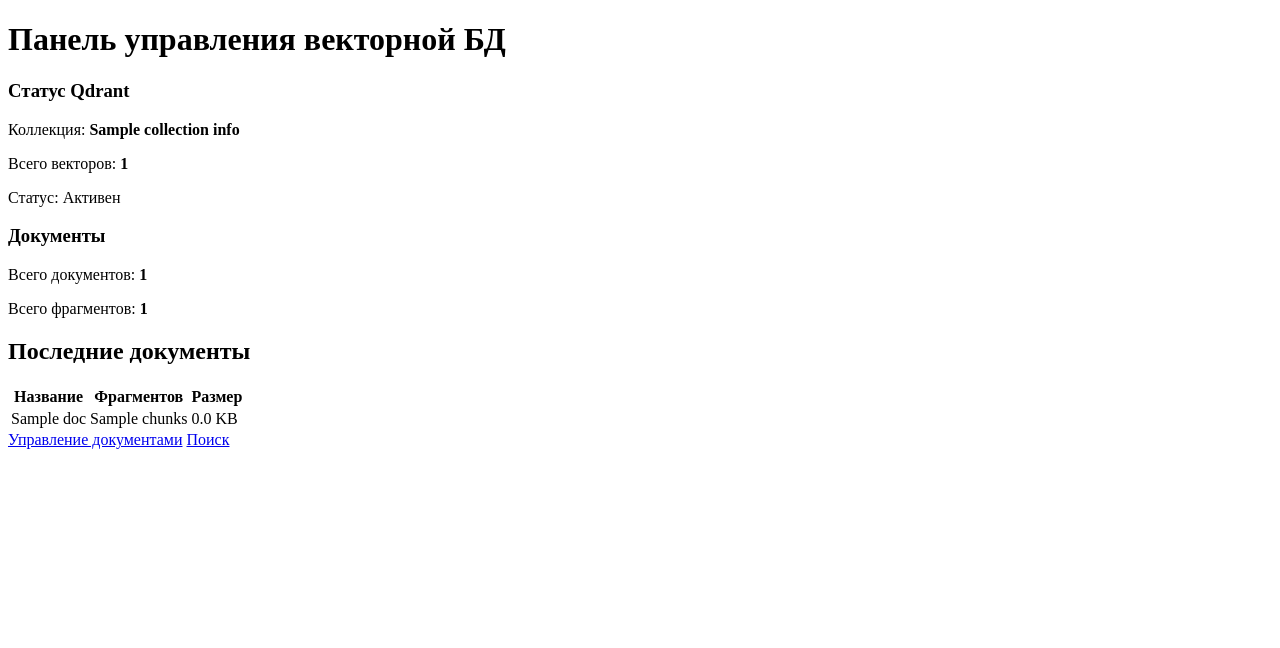
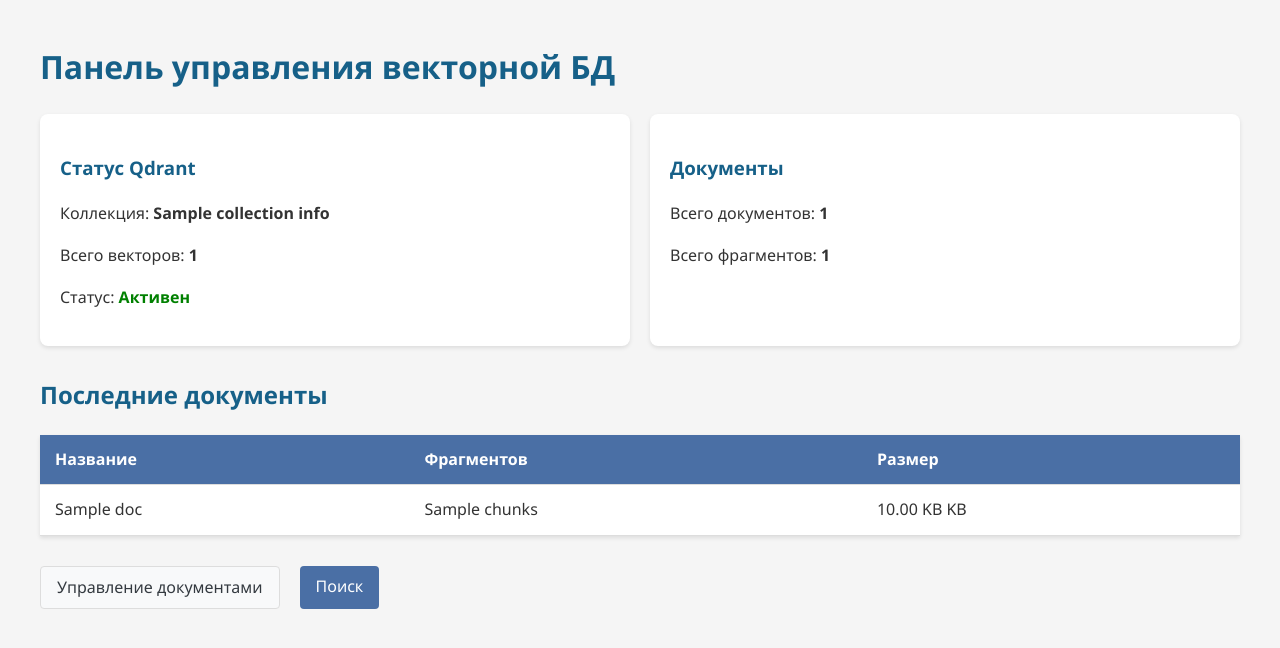
Before and after one commit to SRValeev/Document-DB, a FastAPI app: template web/templates/dashboard.html in a window 1280 px wide. Shown: the top 648 px of the page. Run offline with FastAPI, Linux system fonts and the light colour scheme; the template is opened without the code that fills it: most values are stand-ins (such as "Sample title", 1, 10 or a date in 2020).

Commit message:
web done

```diff
--- a/main.py
+++ b/main.py
@@ -1,15 +1,17 @@
 import os
 import asyncio
-from fastapi import FastAPI, Request, HTTPException
+from fastapi import FastAPI, Request, HTTPException, Form
 from fastapi.staticfiles import StaticFiles
 from fastapi.templating import Jinja2Templates
+from fastapi.responses import RedirectResponse
 from qdrant_client import QdrantClient
-from qdrant_client.models import VectorParams, Distance
+from qdrant_client.models import VectorParams, Distance, PointIdsList
 from utils.helpers import load_config
 from datetime import datetime
 import pandas as pd
 from collections import defaultdict
-from typing import Dict, List
+from typing import Dict, List, Optional
+from sentence_transformers import SentenceTransformer
 
 app = FastAPI()
 config = load_config()
@@ -18,160 +20,143 @@ config = load_config()
 app.mount("/static", StaticFiles(directory="web/static"), name="static")
 templates = Jinja2Templates(directory="web/templates")
 
-# Инициализация клиента Qdrant
+# Инициализация клиентов
 qdrant_client = QdrantClient(
     host=config['qdrant']['host'],
     port=config['qdrant']['port'],
     timeout=10
 )
+embedding_model = SentenceTransformer(config['processing']['embedding_model'])
 
-async def get_collection_stats() -> Dict:
-    """Получение базовой статистики коллекции"""
-    collection_info = qdrant_client.get_collection(config['qdrant']['collection_name'])
+async def get_collection_info() -> Dict:
+    """Получение информации о коллекции"""
+    collection = qdrant_client.get_collection(config['qdrant']['collection_name'])
+    count = qdrant_client.count(config['qdrant']['collection_name'])
     return {
         "name": config['qdrant']['collection_name'],
-        "status": collection_info.status,
-        "vectors_count": collection_info.vectors_count,
-        "points_count": qdrant_client.count(config['qdrant']['collection_name']).count
+        "status": collection.status,
+        "vectors_count": collection.vectors_count,
+        "points_count": count.count
     }
 
 async def get_detailed_stats() -> Dict:
     """Получение детальной статистики по документам"""
-    try:
-        # Получаем общее количество точек
-        count_info = qdrant_client.count(config['qdrant']['collection_name'])
+    records, _ = qdrant_client.scroll(
+        collection_name=config['qdrant']['collection_name'],
+        limit=10000,
+        with_payload=True
+    )
 
-        if count_info.count == 0:
-            return {
-                'documents': [],
-                'type_stats': {},
-                'size_stats': {},
-                'time_stats': {}
-            }
+    doc_stats = defaultdict(lambda: {
+        'name': '',
+        'chunks': 0,
+        'size': 0,
+        'types': set(),
+        'pages': set(),
+        'first_seen': None,
+        'last_seen': None
+    })
 
-        # Постраничная загрузка данных
-        records = []
-        next_offset = None
-        batch_size = 1000
+    type_stats = defaultdict(int)
+    size_data = []
+    date_data = []
 
-        while True:
-            batch, next_offset = qdrant_client.scroll(
-                collection_name=config['qdrant']['collection_name'],
-                limit=batch_size,
-                offset=next_offset,
-                with_payload=True,
-                with_vectors=False
-            )
-            records.extend(batch)
-            if not next_offset:
-                break
+    for record in records:
+        payload = record.payload
+        metadata = payload.get('metadata', {})
+        file_id = metadata.get('file_id')
+        text = payload.get('text', '')
 
-        # Анализ данных
-        doc_stats = defaultdict(lambda: {
-            'name': '',
-            'chunks': 0,
-            'size': 0,
-            'types': set(),
-            'pages': set(),
-            'first_seen': None,
-            'last_seen': None
+        if file_id:
+            doc_stats[file_id]['name'] = metadata.get('source', file_id)
+            doc_stats[file_id]['chunks'] += 1
+            doc_stats[file_id]['size'] += len(text)
+            doc_stats[file_id]['types'].add(metadata.get('type', 'unknown'))
+            doc_stats[file_id]['pages'].add(metadata.get('page', 0))
+
+            if 'processing_date' in metadata:
+                try:
+                    date_obj = datetime.strptime(metadata['processing_date'], '%Y-%m-%d')
+                    if not doc_stats[file_id]['first_seen'] or date_obj < doc_stats[file_id]['first_seen']:
+                        doc_stats[file_id]['first_seen'] = date_obj
+                    if not doc_stats[file_id]['last_seen'] or date_obj > doc_stats[file_id]['last_seen']:
+                        doc_stats[file_id]['last_seen'] = date_obj
+                    date_data.append(date_obj)
+                except ValueError:
+                    pass
+
+            content_type = metadata.get('type', 'unknown')
+            type_stats[content_type] += 1
+            size_data.append(len(text))
+
+    # Форматирование результатов
+    documents = []
+    for file_id, stats in doc_stats.items():
+        documents.append({
+            'id': file_id,
+            'name': stats['name'],
+            'chunks': stats['chunks'],
+            'size_kb': stats['size'] / 1024,
+            'types': list(stats['types']),
+            'pages': len(stats['pages']),
+            'first_seen': stats['first_seen'].strftime('%Y-%m-%d') if stats['first_seen'] else 'N/A',
+            'last_seen': stats['last_seen'].strftime('%Y-%m-%d') if stats['last_seen'] else 'N/A'
         })
 
-        type_stats = defaultdict(int)
-        size_data = []
-        date_data = []
-
-        for record in records:
-            payload = record.payload
-            metadata = payload.get('metadata', {})
-            file_id = metadata.get('file_id')
-            text = payload.get('text', '')
-
-            if file_id:
-                doc_stats[file_id]['name'] = metadata.get('source', file_id)
-                doc_stats[file_id]['chunks'] += 1
-                doc_stats[file_id]['size'] += len(text)
-                doc_stats[file_id]['types'].add(metadata.get('type', 'unknown'))
-                doc_stats[file_id]['pages'].add(metadata.get('page', 0))
-
-                if 'processing_date' in metadata:
-                    try:
-                        date_obj = datetime.strptime(metadata['processing_date'], '%Y-%m-%d')
-                        if not doc_stats[file_id]['first_seen'] or date_obj < doc_stats[file_id]['first_seen']:
-                            doc_stats[file_id]['first_seen'] = date_obj
-                        if not doc_stats[file_id]['last_seen'] or date_obj > doc_stats[file_id]['last_seen']:
-                            doc_stats[file_id]['last_seen'] = date_obj
-                        date_data.append(date_obj)
-                    except ValueError:
-                        pass
-
-                content_type = metadata.get('type', 'unknown')
-                type_stats[content_type] += 1
-                size_data.append(len(text))
-
-        # Форматирование результатов
-        documents = []
-        for file_id, stats in doc_stats.items():
-            documents.append({
-                'id': file_id,
-                'name': stats['name'],
-                'chunks': stats['chunks'],
-                'size_kb': stats['size'] / 1024,
-                'types': list(stats['types']),
-                'pages': len(stats['pages']),
-                'first_seen': stats['first_seen'].strftime('%Y-%m-%d') if stats['first_seen'] else 'N/A',
-                'last_seen': stats['last_seen'].strftime('%Y-%m-%d') if stats['last_seen'] else 'N/A'
-            })
-
-        # Анализ размеров
-        size_stats = {}
-        if size_data:
-            size_series = pd.Series(size_data)
-            size_stats = {
-                'total': len(size_data),
-                'avg': int(size_series.mean()),
-                'min': int(size_series.min()),
-                'max': int(size_series.max()),
-                'percentiles': {
-                    '25': int(size_series.quantile(0.25)),
-                    '50': int(size_series.quantile(0.5)),
-                    '75': int(size_series.quantile(0.75)),
-                    '95': int(size_series.quantile(0.95))
-                }
+    # Анализ размеров
+    size_stats = {}
+    if size_data:
+        size_series = pd.Series(size_data)
+        size_stats = {
+            'total': len(size_data),
+            'avg': int(size_series.mean()),
+            'min': int(size_series.min()),
+            'max': int(size_series.max()),
+            'percentiles': {
+                '25': int(size_series.quantile(0.25)),
+                '50': int(size_series.quantile(0.5)),
+                '75': int(size_series.quantile(0.75)),
+                '95': int(size_series.quantile(0.95))
             }
-
-        # Временная статистика
-        time_stats = {}
-        if date_data:
-            date_series = pd.Series(date_data)
-            time_stats = {
-                'first': date_series.min().strftime('%Y-%m-%d'),
-                'last': date_series.max().strftime('%Y-%m-%d'),
-                'days_span': (date_series.max() - date_series.min()).days,
-                'frequency': len(date_data) / ((date_series.max() - date_series.min()).days or 1)
-            }
-
-        return {
-            'documents': documents,
-            'type_stats': dict(type_stats),
-            'size_stats': size_stats,
-            'time_stats': time_stats
         }
 
-    except Exception as e:
-        raise HTTPException(
-            status_code=500,
-            detail=f"Ошибка получения статистики: {str(e)}"
-        )
+    # Временная статистика
+    time_stats = {}
+    if date_data:
+        date_series = pd.Series(date_data)
+        time_stats = {
+            'first': date_series.min().strftime('%Y-%m-%d'),
+            'last': date_series.max().strftime('%Y-%m-%d'),
+            'days_span': (date_series.max() - date_series.min()).days,
+            'frequency': len(date_data) / ((date_series.max() - date_series.min()).days or 1)
+        }
+
+    return {
+        'documents': documents,
+        'type_stats': dict(type_stats),
+        'size_stats': size_stats,
+        'time_stats': time_stats
+    }
+
+async def process_documents() -> Dict:
+    """Запуск обработки документов"""
+    from process import main as process_main
+    from ingest import main as ingest_main
+
+    processed_files = process_main()
+    loaded_chunks = ingest_main()
+
+    return {
+        "processed_files": processed_files,
+        "loaded_chunks": loaded_chunks
+    }
 
 @app.on_event("startup")
 async def startup_event():
     """Инициализация при запуске"""
     try:
-        # Проверяем существование коллекции
         qdrant_client.get_collection(config['qdrant']['collection_name'])
     except Exception:
-        # Создаем коллекцию если не существует
         qdrant_client.recreate_collection(
             collection_name=config['qdrant']['collection_name'],
             vectors_config=VectorParams(
@@ -182,22 +167,22 @@ async def startup_event():
 
 @app.get("/")
 async def dashboard(request: Request):
-    """Главная страница со статистикой"""
+    """Главная страница"""
     try:
-        collection_stats = await get_collection_stats()
-        detailed_stats = await get_detailed_stats()
+        collection_info = await get_collection_info()
+        stats = await get_detailed_stats()
 
         return templates.TemplateResponse(
             "dashboard.html",
             {
                 "request": request,
-                "collection_info": collection_stats,
-                "documents": detailed_stats['documents'],
-                "documents_count": len(detailed_stats['documents']),
-                "type_stats": detailed_stats['type_stats'],
-                "size_stats": detailed_stats['size_stats'],
-                "time_stats": detailed_stats['time_stats'],
-                "total_chunks": collection_stats['points_count']
+                "collection_info": collection_info,
+                "documents": stats['documents'],
+                "documents_count": len(stats['documents']),
+                "type_stats": stats['type_stats'],
+                "size_stats": stats['size_stats'],
+                "time_stats": stats['time_stats'],
+                "total_chunks": collection_info['points_count']
             }
         )
     except Exception as e:
@@ -210,6 +195,135 @@ async def dashboard(request: Request):
             status_code=500
         )
 
+@app.get("/documents")
+async def documents_page(request: Request):
+    """Страница управления документами"""
+    try:
+        stats = await get_detailed_stats()
+        return templates.TemplateResponse(
+            "documents.html",
+            {
+                "request": request,
+                "documents": stats['documents']
+            }
+        )
+    except Exception as e:
+        return templates.TemplateResponse(
+            "error.html",
+            {
+                "request": request,
+                "error": f"Ошибка получения документов: {str(e)}"
+            },
+            status_code=500
+        )
+
+@app.post("/documents/delete")
+async def delete_document(request: Request, file_id: str = Form(...)):
+    """Удаление документа"""
+    try:
+        # Находим точки для удаления
+        points = []
+        records, _ = qdrant_client.scroll(
+            collection_name=config['qdrant']['collection_name'],
+            with_payload=True
+        )
+
+        for record in records:
+            if record.payload.get('metadata', {}).get('file_id') == file_id:
+                points.append(record.id)
+
+        if points:
+            qdrant_client.delete(
+                collection_name=config['qdrant']['collection_name'],
+                points_selector=PointIdsList(points=points)
+            )
+
+        return RedirectResponse("/documents", status_code=303)
+    except Exception as e:
+        return templates.TemplateResponse(
+            "error.html",
+            {
+                "request": request,
+                "error": f"Ошибка удаления документа: {str(e)}"
+            },
+            status_code=500
+        )
+
+@app.get("/search")
+async def search_page(request: Request):
+    """Страница поиска"""
+    return templates.TemplateResponse("search.html", {"request": request})
+
+@app.post("/search")
+async def perform_search(request: Request, query: str = Form(...)):
+    """Выполнение поиска"""
+    try:
+        # Векторизация запроса
+        query_embedding = embedding_model.encode(query)
+
+        # Поиск в Qdrant
+        results = qdrant_client.search(
+            collection_name=config['qdrant']['collection_name'],
+            query_vector=query_embedding,
+            limit=5,
+            with_payload=True
+        )
+
+        # Форматирование результатов
+        formatted_results = []
+        for hit in results:
+            payload = hit.payload
+            metadata = payload.get('metadata', {})
+            formatted_results.append({
+                "score": hit.score,
+                "text": payload.get('text', ''),
+                "source": metadata.get('source', 'Неизвестно'),
+                "page": metadata.get('page', 'N/A')
+            })
+
+        return templates.TemplateResponse(
+            "search_results.html",
+            {
+                "request": request,
+                "query": query,
+                "results": formatted_results
+            }
+        )
+    except Exception as e:
+        return templates.TemplateResponse(
+            "error.html",
+            {
+                "request": request,
+                "error": f"Ошибка поиска: {str(e)}"
+            },
+            status_code=500
+        )
+
+@app.post("/reprocess")
+async def reprocess_documents():
+    """Переобработка документов"""
+    try:
+        result = await process_documents()
+        return {
+            "status": "success",
+            "message": "Документы успешно переобработаны",
+            "details": result
+        }
+    except Exception as e:
+        raise HTTPException(status_code=500, detail=str(e))
+
+@app.exception_handler(Exception)
+async def global_exception_handler(request: Request, exc: Exception):
+    """Глобальный обработчик ошибок"""
+    return templates.TemplateResponse(
+        "error.html",
+        {
+            "request": request,
+            "error": f"Произошла ошибка: {str(exc)}"
+        },
+        status_code=500
+    )
+
 if __name__ == "__main__":
     import uvicorn
     uvicorn.run(app, host="0.0.0.0", port=8000)
--- a/web/static/css/style.css
+++ b/web/static/css/style.css
@@ -1,3 +1,114 @@
+/* web/static/css/style.css */
+:root {
+    --primary-color: #4a6fa5;
+    --secondary-color: #166088;
+    --danger-color: #d64045;
+    --light-color: #f8f9fa;
+    --dark-color: #343a40;
+}
+
+body {
+    font-family: 'Segoe UI', Tahoma, Geneva, Verdana, sans-serif;
+    line-height: 1.6;
+    color: #333;
+    background-color: #f5f5f5;
+    margin: 0;
+    padding: 0;
+}
+
+.container {
+    max-width: 1200px;
+    margin: 0 auto;
+    padding: 20px;
+}
+
+h1, h2, h3 {
+    color: var(--secondary-color);
+}
+
+.status-cards {
+    display: grid;
+    grid-template-columns: repeat(auto-fit, minmax(300px, 1fr));
+    gap: 20px;
+    margin-bottom: 30px;
+}
+
+.card {
+    background: white;
+    padding: 20px;
+    border-radius: 8px;
+    box-shadow: 0 2px 4px rgba(0,0,0,0.1);
+}
+
+.status-active {
+    color: green;
+    font-weight: bold;
+}
+
+.btn {
+    display: inline-block;
+    padding: 8px 16px;
+    background: var(--light-color);
+    color: var(--dark-color);
+    text-decoration: none;
+    border-radius: 4px;
+    border: 1px solid #ddd;
+    cursor: pointer;
+    margin-right: 10px;
+}
+
+.btn-primary {
+    background: var(--primary-color);
+    color: white;
+    border: none;
+}
+
+.btn-danger {
+    background: var(--danger-color);
+    color: white;
+    border: none;
+}
+
+.search-form {
+    margin: 30px 0;
+}
+
+.search-form input[type="text"] {
+    padding: 10px;
+    width: 70%;
+    border: 1px solid #ddd;
+    border-radius: 4px;
+}
+
+.upload-form {
+    margin-bottom: 30px;
+    padding: 20px;
+    background: white;
+    border-radius: 8px;
+}
+
+.documents-table {
+    width: 100%;
+    border-collapse: collapse;
+    margin: 20px 0;
+    background: white;
+    box-shadow: 0 2px 4px rgba(0,0,0,0.1);
+}
+
+.documents-table th, .documents-table td {
+    padding: 12px 15px;
+    text-align: left;
+    border-bottom: 1px solid #ddd;
+}
+
+.documents-table th {
+    background-color: var(--primary-color);
+    color: white;
+}
+
+.documents-table tr:hover {
+    background-color: #f5f5f5;
+}
 /* Добавить в web/static/css/style.css */
 
 .stats-section {
@@ -55,3 +166,72 @@
     color: #d64045;
     font-size: 1.1em;
 }
+/* Стили для страницы результатов поиска */
+.search-query {
+    background-color: #f8f9fa;
+    padding: 15px;
+    border-radius: 5px;
+    margin-bottom: 20px;
+}
+
+.no-results {
+    text-align: center;
+    padding: 40px;
+    font-size: 1.2em;
+    color: #666;
+}
+
+.results-list {
+    margin-top: 20px;
+}
+
+.result-item {
+    background-color: white;
+    border-radius: 5px;
+    box-shadow: 0 2px 4px rgba(0,0,0,0.1);
+    padding: 20px;
+    margin-bottom: 15px;
+}
+
+.result-header {
+    display: flex;
+    justify-content: space-between;
+    margin-bottom: 10px;
+    font-size: 0.9em;
+    color: #666;
+    flex-wrap: wrap;
+    gap: 10px;
+}
+
+.result-score {
+    color: #4a6fa5;
+    font-weight: bold;
+}
+
+.result-source {
+    color: #166088;
+}
+
+.result-page {
+    color: #666;
+}
+
+.result-text {
+    line-height: 1.6;
+}
+
+.result-text p {
+    margin: 0;
+}
+
+.actions {
+    margin-top: 30px;
+    display: flex;
+    gap: 10px;
+}
+
+@media (max-width: 768px) {
+    .result-header {
+        flex-direction: column;
+    }
+}
--- a/web/templates/dashboard.html
+++ b/web/templates/dashboard.html
@@ -40,7 +40,7 @@
                 <tr>
                     <td>{{ doc.name }}</td>
                     <td>{{ doc.chunks }}</td>
-                    <td>{{ (doc.size / 1024)|round(2) }} KB</td>
+                    <td>{{ "%.2f KB" % doc.size_kb }} KB</td>
                 </tr>
                 {% endfor %}
             </tbody>
```
Also changed, not shown: web/templates/search_results.html (added, +44 -0 lines).
